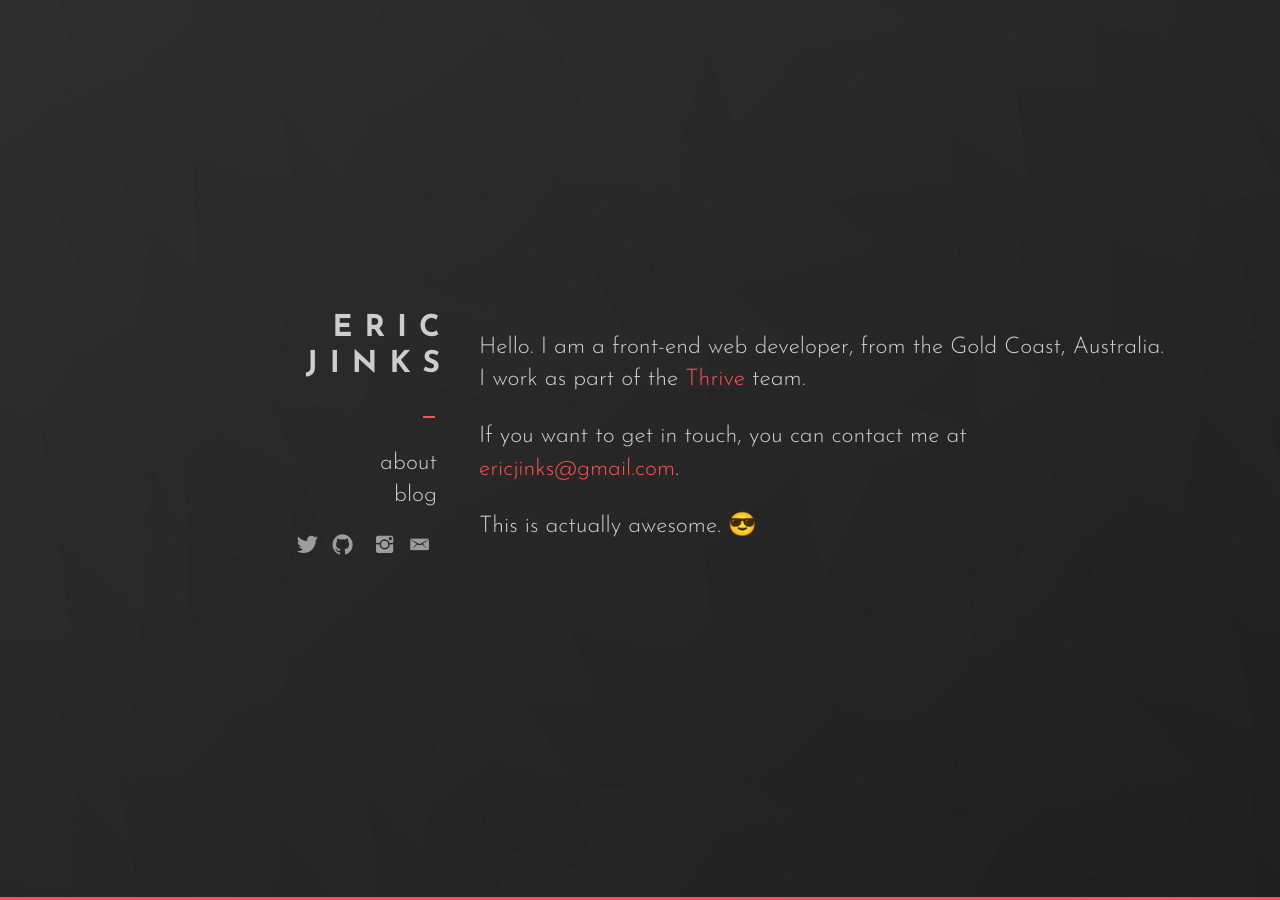
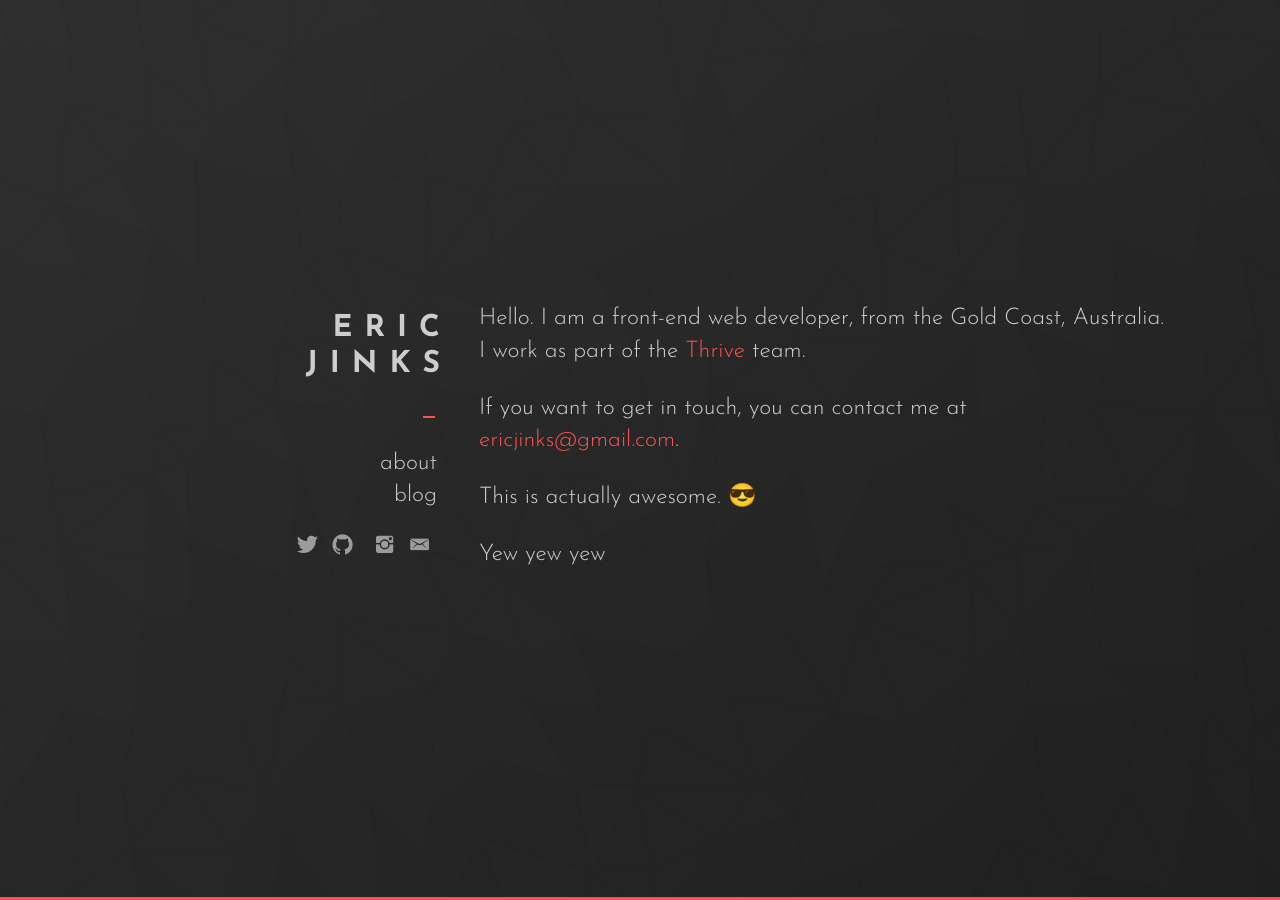
Before and after one commit to Jinksi/jinksi-jekyll, a Jekyll site: the page built from index.html, in a window 1280 px wide. Built offline with Jekyll 4.4.1, drawn with Linux system fonts in a browser that asks for light colours; nearby versions of some CDN libraries; some web fonts are replaced.

Commit message:
Updated '/index.html' via CloudCannon

```diff
--- a/index.html
+++ b/index.html
@@ -3,4 +3,4 @@ title: About
 layout: default
 exclude: true
 ---
-<div class="editable"><p>Hello. I am a front-end web developer, from the Gold Coast, Australia. I work as part of the <a href="http://thriveweb.com.au">Thrive</a> team.</p><p>If you want to get in touch, you can contact me at <a href="mailto:ericjinks@gmail.com">ericjinks@gmail.com</a>.</p><p>This is actually awesome. 😎</p></div>
+<div class="editable"><p>Hello. I am a front-end web developer, from the Gold Coast, Australia. I work as part of the <a href="http://thriveweb.com.au">Thrive</a> team.</p><p>If you want to get in touch, you can contact me at <a href="mailto:ericjinks@gmail.com">ericjinks@gmail.com</a>.</p><p>This is actually awesome. 😎</p><p>Yew yew yew</p></div>
```
